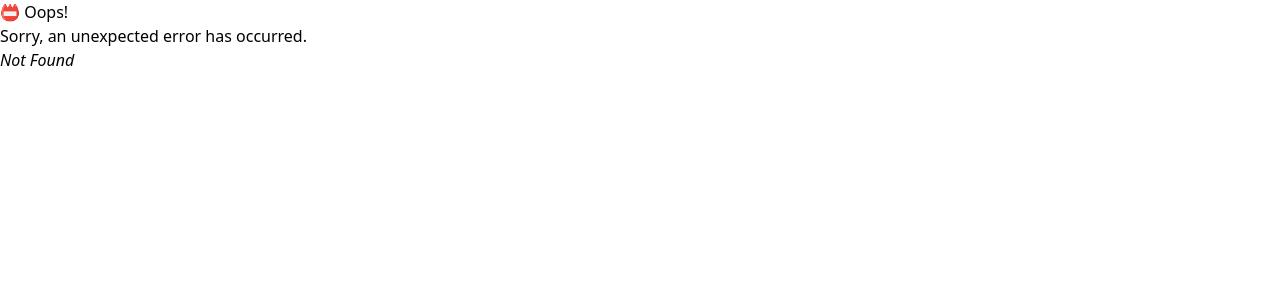
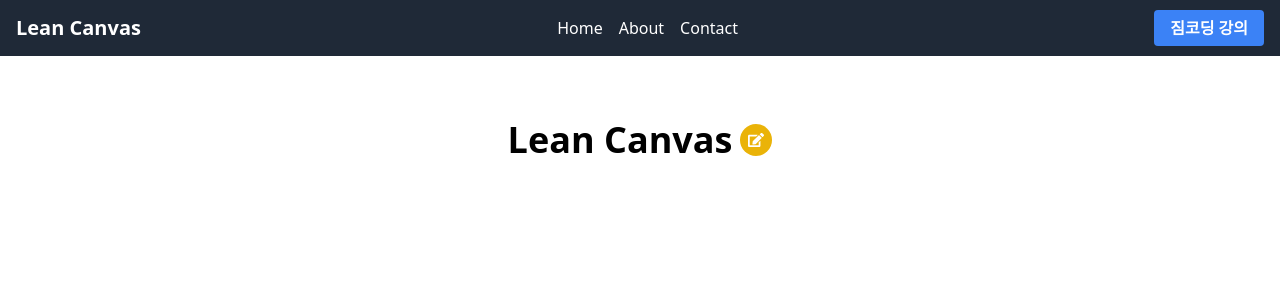
Before and after one commit to kikjs75/lean-canvas-react, a React (Vite) app: page /canvases/1 in a window 1280 px wide. Before the commit this address had no page. Shown: the top 300 px of the page. Built offline with nearby package versions, Linux system fonts and the light colour scheme.

Commit message:
타이틀 컴포넌트

```diff
--- a/src/App.jsx
+++ b/src/App.jsx
@@ -1,11 +1,14 @@
 import { Outlet } from 'react-router-dom';
 import Header from './components/Header';
+import Main from './components/Main';
 
 function App() {
   return (
     <>
       <Header />
-      <Outlet />
+      <Main>
+        <Outlet />
+      </Main>
     </>
   );
 }
--- /dev/null
+++ b/src/components/CanvasTitle.jsx
@@ -0,0 +1,57 @@
+import { useState } from 'react';
+import { FaCheck, FaEdit } from 'react-icons/fa';
+
+function CanvasTitle() {
+  const [isEdit, setIsEdit] = useState(false);
+  const [title, setTitle] = useState('Lean Canvas');
+  const [editTitle, setEditTitle] = useState(title);
+
+  const handleEditTitle = () => {
+    setEditTitle(title); // 수정화면 진입 시 초기 데이터는 현재 title 설정. // 여기 대신에 위에서 useState(title) 하면 되는 것 같다.
+    setIsEdit(true);
+  };
+
+  const handleChangeTitle = e => {
+    setEditTitle(e.target.value);
+  };
+
+  const handelSubmitTitle = () => {
+    setIsEdit(false);
+    setTitle(editTitle); // 일반화면 진입 시 지금까지 수정된 editTitle 을 title 에 설정.
+  };
+
+  return (
+    <div className="flex items-center justify-center mb-10">
+      {isEdit ? (
+        <div className="flex items-center">
+          <input
+            type="text"
+            onChange={handleChangeTitle}
+            value={editTitle}
+            className="text-4xl font-bold text-center text-blue-600 bg-transparent border-b-2 border-blue-600 focus:outline-none"
+          />
+          <button
+            className="ml-2 p-2 bg-green-500 text-white rounded-full hover:bg-green-600 transition duration-300 ease-in-out focus:outline-none focus:ring-2 focus:ring-green-500 focus:ring-opacity-50"
+            aria-label="Save title"
+            onClick={handelSubmitTitle}
+          >
+            <FaCheck />
+          </button>
+        </div>
+      ) : (
+        <>
+          <h1 className="text-4xl font-bold text-center ">{title}</h1>
+          <button
+            className="ml-2 p-2 bg-yellow-500 text-white rounded-full hover:bg-yellow-600 transition duration-300 ease-in-out focus:outline-none focus:ring-2 focus:ring-yellow-500 focus:ring-opacity-50"
+            aria-label="Edit title"
+            onClick={handleEditTitle}
+          >
+            <FaEdit />
+          </button>
+        </>
+      )}
+    </div>
+  );
+}
+
+export default CanvasTitle;
--- /dev/null
+++ b/src/components/Main.jsx
@@ -0,0 +1,5 @@
+function Main({ children }) {
+  return <main className="container mx-auto px-4 py-16">{children}</main>;
+}
+
+export default Main;
--- a/src/main.jsx
+++ b/src/main.jsx
@@ -27,7 +27,7 @@ const router = createBrowserRouter([
         element: <Contact />,
       },
       {
-        path: 'canvas/:id',
+        path: 'canvases/:id',
         element: <CanvasDetail />,
       },
     ],
--- a/src/pages/CanvasDetail.jsx
+++ b/src/pages/CanvasDetail.jsx
@@ -1,20 +1,9 @@
-import { useParams, useSearchParams, useLocation } from 'react-router-dom';
+import CanvasTitle from '../components/CanvasTitle';
 
 function CanvasDetail() {
-  const { id } = useParams(); // id 로 받아야 한다.
-  const [searchParams] = useSearchParams(); // searchParams 말고 다른 걸로 해도 된다.
-  const location = useLocation();
-
-  console.log('searchParams: ', searchParams);
-  console.log('searchParams.keyword: ', searchParams.get('keyword'));
-  console.log('location: ', location);
-  console.log('location: ', location.hash);
   return (
     <div>
-      CanvsDetail
-      <p>id: {id}</p>
-      <p>keworkd: {searchParams.get('keyword')}</p>
-      <p>hash: {location.hash}</p>
+      <CanvasTitle />
     </div>
   );
 }
```
